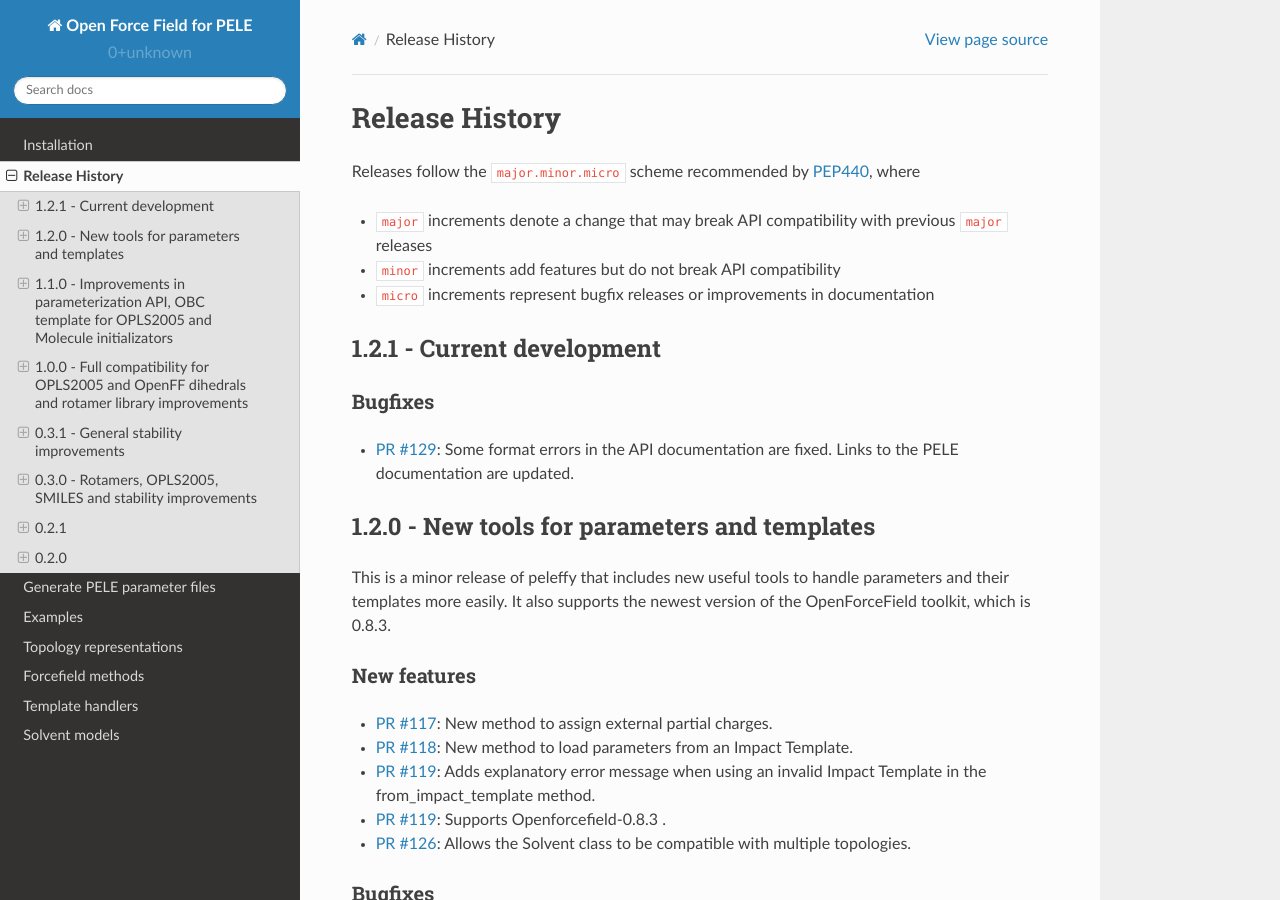
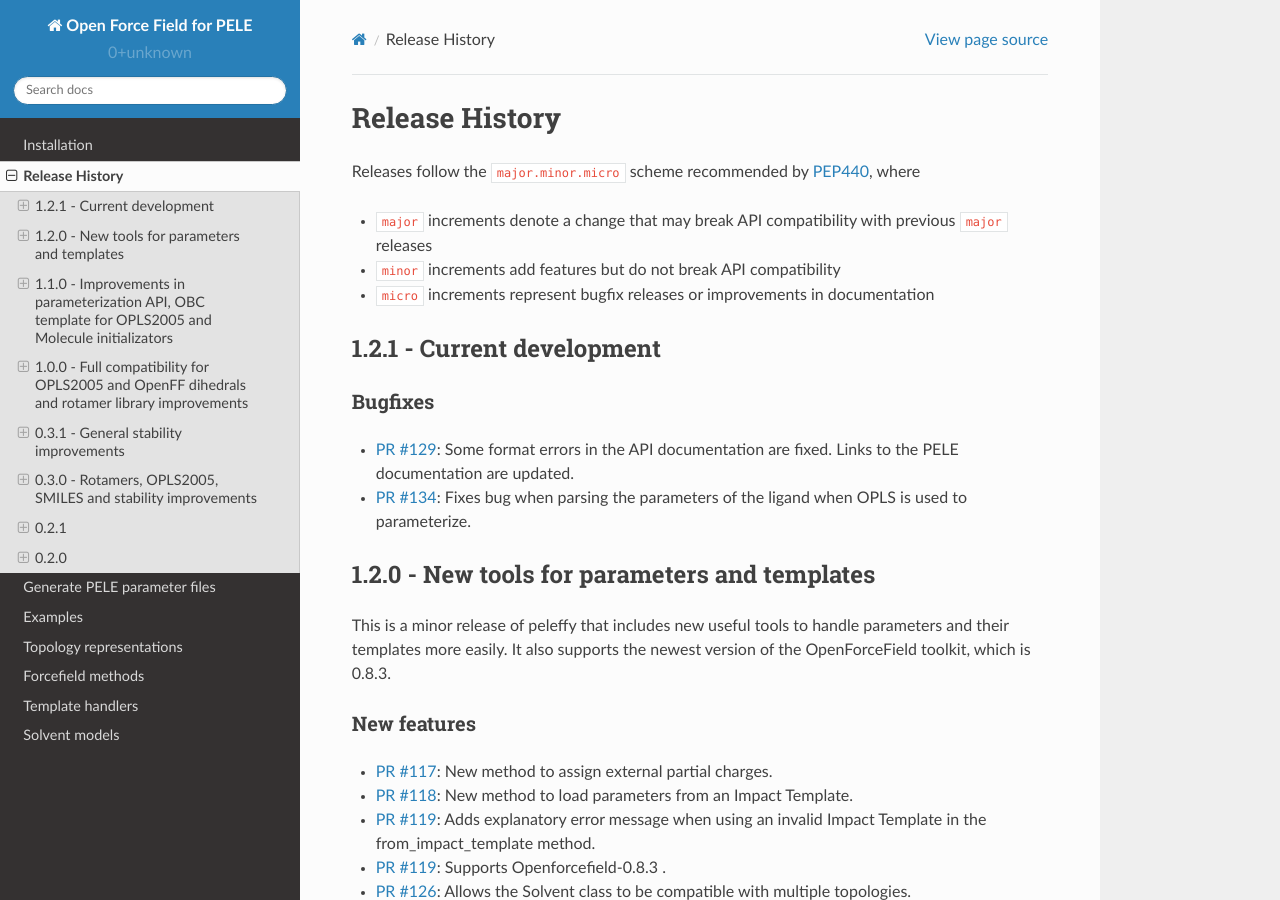
Before and after one commit to martimunicoy/peleffy, a Sphinx documentation site: the page built from docs/releasehistory.rst, in a window 1280 px wide and 900 px high. Built offline with Sphinx 7.4.7 and the Read the Docs theme 2.0.0, drawn with Linux system fonts in a browser that asks for light colours.

Commit message:
Update releasehistory.rst

```diff
--- a/docs/releasehistory.rst
+++ b/docs/releasehistory.rst
@@ -13,6 +13,7 @@ Releases follow the ``major.minor.micro`` scheme recommended by `PEP440 <https:/
 Bugfixes
 """"""""
 - `PR #129 <https://github.com/martimunicoy/peleffy/pull/129>`_: Some format errors in the API documentation are fixed. Links to the PELE documentation are updated.
+- `PR #134 <https://github.com/martimunicoy/peleffy/pull/134>`_: Fixes bug when parsing the parameters of the ligand when OPLS is used to parameterize.
 
 
 1.2.0 - New tools for parameters and templates
```
